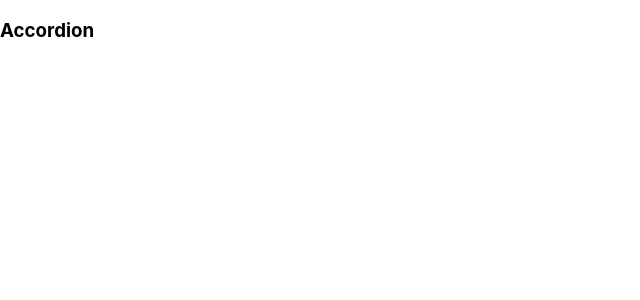
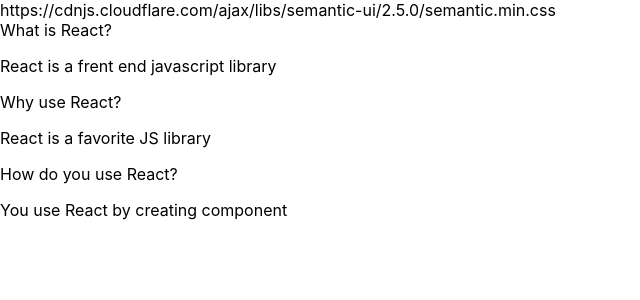
Before and after one commit to githubtest0912/stephen-hooks-widget, a React (Create React App) app: page / in a window 1280 px wide. Shown: the top 300 px of the page, without its empty margins (0-640 px from the left). Built offline with nearby package versions, Linux system fonts and the light colour scheme.

Commit message:
add semantic link in index.html

```diff
--- a/public/index.html
+++ b/public/index.html
@@ -15,6 +15,9 @@
       user's mobile device or desktop. See https://developers.google.com/web/fundamentals/web-app-manifest/
     -->
     <link rel="manifest" href="%PUBLIC_URL%/manifest.json" />
+
+    <!-- semantic -->
+    https://cdnjs.cloudflare.com/ajax/libs/semantic-ui/2.5.0/semantic.min.css
     <!--
       Notice the use of %PUBLIC_URL% in the tags above.
       It will be replaced with the URL of the `public` folder during the build.
--- a/src/Widgets/components/Accordion.js
+++ b/src/Widgets/components/Accordion.js
@@ -1,11 +1,24 @@
-import React from 'react'
+import React from "react";
 
-const Accordion = () => {
+const Accordion = ({ items }) => {
+  const renderedItems = items.map((item) => {
+    return (
+      <div key={item.title}>
+        <div className="title active">
+          <i className="dropdown icon"></i>
+          {item.title}
+        </div>
+        <div className="content active">
+          <p>{item.content}</p>
+        </div>
+      </div>
+    );
+  });
   return (
-    <div>
-            <h3>Accordion</h3>
+  <div className='ui styled accordion'>
+    {renderedItems}
     </div>
   )
-}
+};
 
-export default Accordion
+export default Accordion;
--- a/src/Widgets/components/MainFile.js
+++ b/src/Widgets/components/MainFile.js
@@ -1,9 +1,24 @@
 import React from 'react'
 import Accordion from './Accordion'
 
+const items = [
+    {
+        title: 'What is React?',
+        content: 'React is a frent end javascript library'
+    },
+    {
+        title: 'Why use React?',
+        content: 'React is a favorite JS library'
+    },
+    {
+        title: 'How do you use React?',
+        content: 'You use React by creating component'
+    }
+]
+
 const MainFile = () => {
   return (
-    <div><Accordion /></div>
+    <div><Accordion items={items}/></div>
   )
 }
 
```
